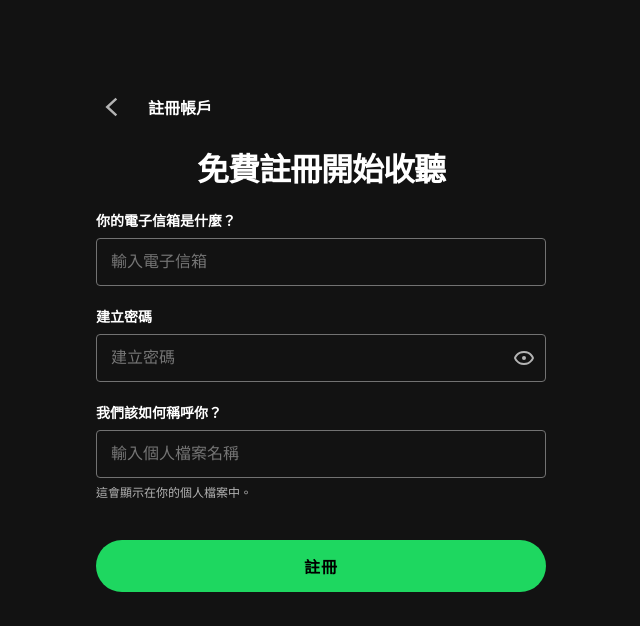
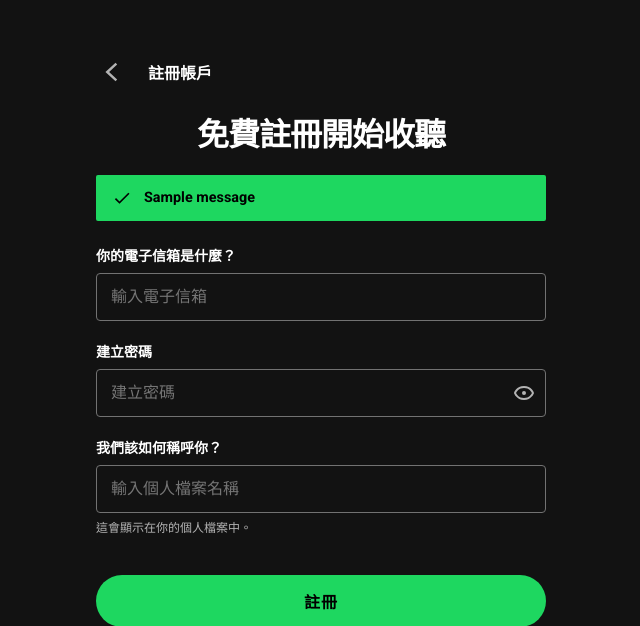
Before and after one commit to aaa123456yg/music-platform, a Flask app: page /register in a window 1280 px wide. Shown: the top 626 px of the page, without its empty margins (319-959 px from the left). Run offline with Flask 3, Linux system fonts and the light colour scheme; tables that the repository leaves empty hold one stand-in row (values such as "Sample post"); one stand-in notice (Sample message) is shown.

Commit message:
修正註冊成功時提示

```diff
--- a/app.py
+++ b/app.py
@@ -171,6 +171,7 @@ def logout():
     return redirect(url_for('login'))
 
 
+# app.py 的 register 路由
 @app.route('/register', methods=['GET', 'POST'])
 def register():
     if current_user.is_authenticated:
@@ -181,23 +182,25 @@ def register():
         password = request.form.get('password')
         display_name = request.form.get('display_name')
 
-        # 檢查 Email 是否重複
         if User.query.filter_by(email=email).first():
             flash('此 Email 已經註冊過了。', 'warning')
             return redirect(url_for('register'))
 
-        # 建立新使用者
         hashed_password = generate_password_hash(password)
         new_user = User(email=email, password_hash=hashed_password, display_name=display_name)
 
         db.session.add(new_user)
         db.session.commit()
 
-        flash('註冊成功！請登入。', 'success')
-        return redirect(url_for('login'))
+        # ★★★ 修改這裡 ★★★
+        # 1. 確保訊息類別是 'success' (對應綠色框)
+        flash('註冊成功！你可以直接登入或繼續註冊其他帳號。', 'success')
 
-    return render_template('register.html') # 需自行建立 register.html
+        # 2. 關鍵：把 'login' 改成 'register'
+        # 這樣才會重新載入註冊頁面，並顯示上方的成功訊息
+        return redirect(url_for('register'))
 
+    return render_template('register.html')
 # --- 啟動程式 ---
 if __name__ == '__main__':
     # 建立資料庫表格 (第一次執行時需要)
--- a/static/style.css
+++ b/static/style.css
@@ -570,3 +570,31 @@ body.main-body {
     color: #b3b3b3;
     z-index: 200;
 }
+/* --- 成功訊息提示框 (綠色) --- */
+/* 這是給 flash('...', 'success') 用的樣式 */
+div.alert.alert-success {
+    display: flex !important;
+    align-items: center !important;
+    padding: 12px 16px !important;
+    margin-bottom: 24px !important;
+    font-size: 0.9rem !important;
+    line-height: 1.5 !important;
+
+    /* 使用 Spotify 綠色背景 */
+    background-color: #1ed760 !important;
+
+    /* 為了在亮綠色上看得清楚，文字用黑色 */
+    color: #000000 !important;
+    font-weight: 700 !important; /* 加粗比較好看 */
+
+    border-radius: 2px !important;
+}
+
+/* 成功框內的圖示顏色 (黑色) */
+div.alert.alert-success svg {
+    flex-shrink: 0;
+    margin-right: 12px;
+    fill: #000000 !important;
+    width: 20px;
+    height: 20px;
+}
--- a/templates/register.html
+++ b/templates/register.html
@@ -4,7 +4,7 @@
     <meta charset="UTF-8">
     <meta name="viewport" content="width=device-width, initial-scale=1.0">
     <title>註冊 - MusicPlatform</title>
-    <link rel="stylesheet" href="{{ url_for('static', filename='style.css') }}">
+    <link rel="stylesheet" href="{{ url_for('static', filename='style.css') }}?v=9">
     <link href="https://fonts.googleapis.com/css2?family=Roboto:wght@400;700&display=swap" rel="stylesheet">
 </head>
 <body>
@@ -24,6 +24,31 @@
 
             <h1 class="text-center" style="font-size: 2rem; margin-bottom: 20px;">免費註冊開始收聽</h1>
 
+            {% with messages = get_flashed_messages(with_categories=true) %}
+              {% if messages %}
+                {% for category, message in messages %}
+
+                  {% if category == 'success' %}
+                    <div class="alert alert-success">
+                        <svg height="24" width="24" viewBox="0 0 24 24" fill="currentColor">
+                            <path d="M9 16.17L4.83 12l-1.42 1.41L9 19 21 7l-1.41-1.41z"/>
+                        </svg>
+                        <span>{{ message }}</span>
+                    </div>
+                  {% endif %}
+
+                  {% if category == 'warning' %}
+                    <div class="alert alert-danger">
+                        <svg height="24" width="24" viewBox="0 0 24 24" fill="currentColor">
+                            <path d="M11 15h2v2h-2zm0-8h2v6h-2zm.99-5C6.47 2 2 6.48 2 12s4.47 10 9.99 10C17.52 22 22 17.52 22 12S17.52 2 11.99 2zM12 20c-4.42 0-8-3.58-8-8s3.58-8 8-8 8 3.58 8 8-3.58 8-8 8z"/>
+                        </svg>
+                        <span>{{ message }}</span>
+                    </div>
+                  {% endif %}
+
+                {% endfor %}
+              {% endif %}
+            {% endwith %}
             <form action="/register" method="POST" id="registerForm">
 
                 <div class="input-group">
```
